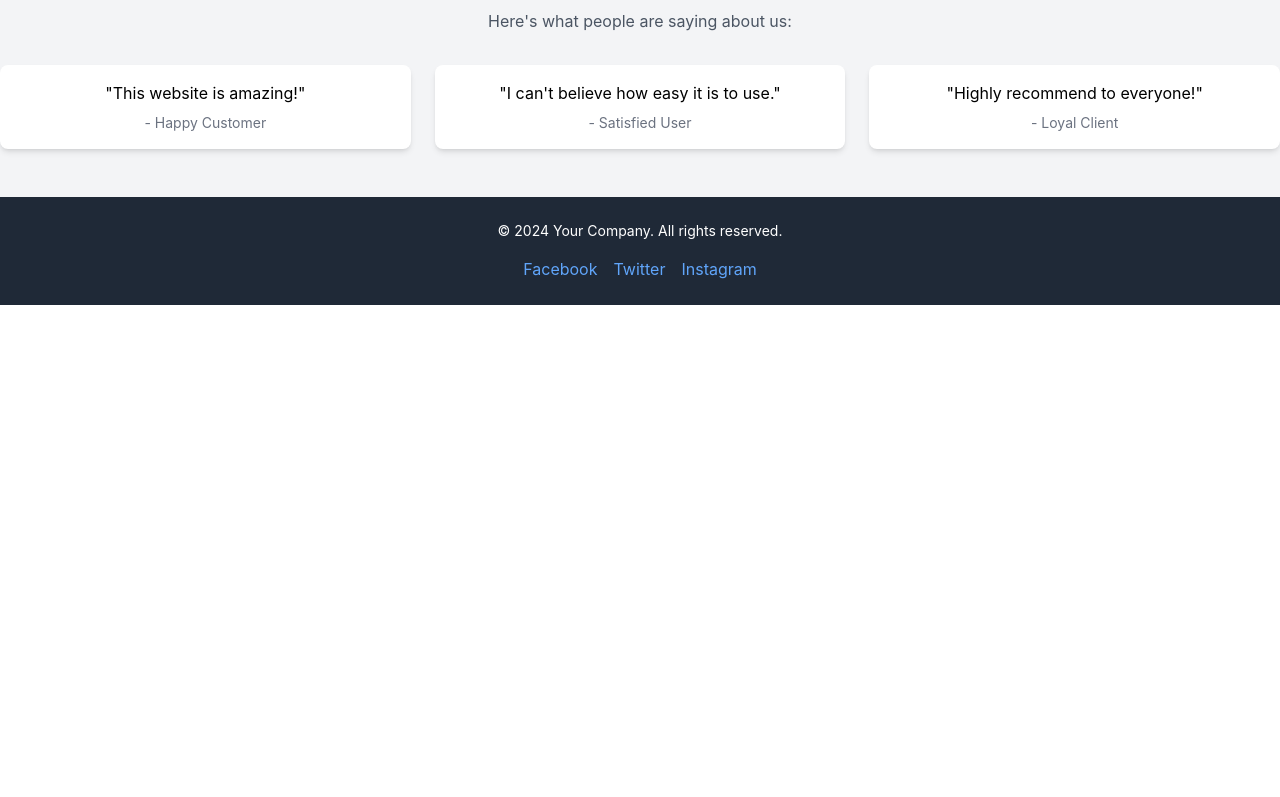
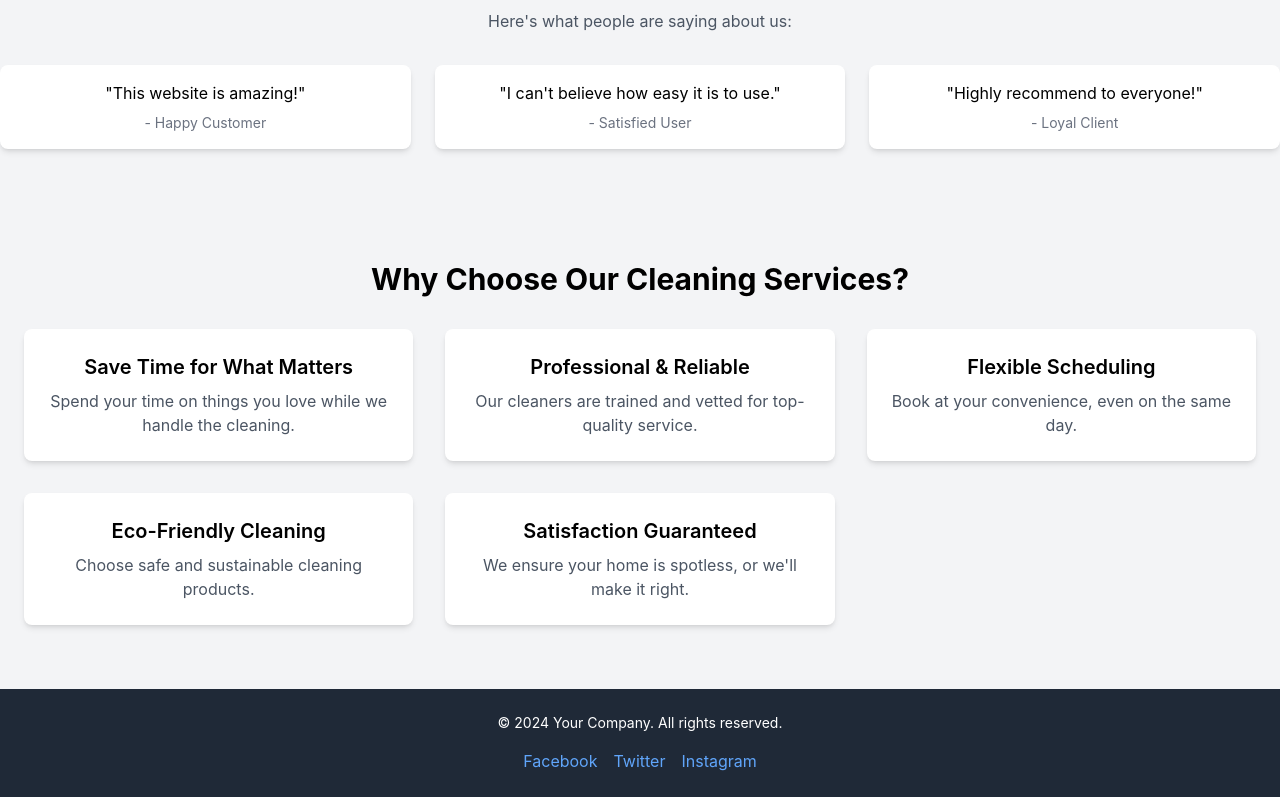
Before and after one commit to ramlow07/Cleaners-app, a React (Create React App) app in the folder frontend/my-app/: page /home in a window 1280 px wide. Shown: the part 903-1700 px from the top of the page. Before the commit the page ends 1208 px from the top, so only its background shows below. Built offline with nearby package versions, Linux system fonts and the light colour scheme.

Commit message:
feat: adding benefits section to the homepage

```diff
--- a/frontend/my-app/src/pages/home.tsx
+++ b/frontend/my-app/src/pages/home.tsx
@@ -2,11 +2,13 @@ import React from "react";
 import HeroSection from "../components/HeroSection";
 import SocialProofSection from "../components/SocialProofSection";
 import Footer from "../components/Footer";
+import BenefitsSection from "../components/BenefitsSection";
 const HomePage = () => {
   return (
     <div className="homepage">
       <HeroSection />
       <SocialProofSection />
+      <BenefitsSection />
       <Footer />
     </div>
   );
```
